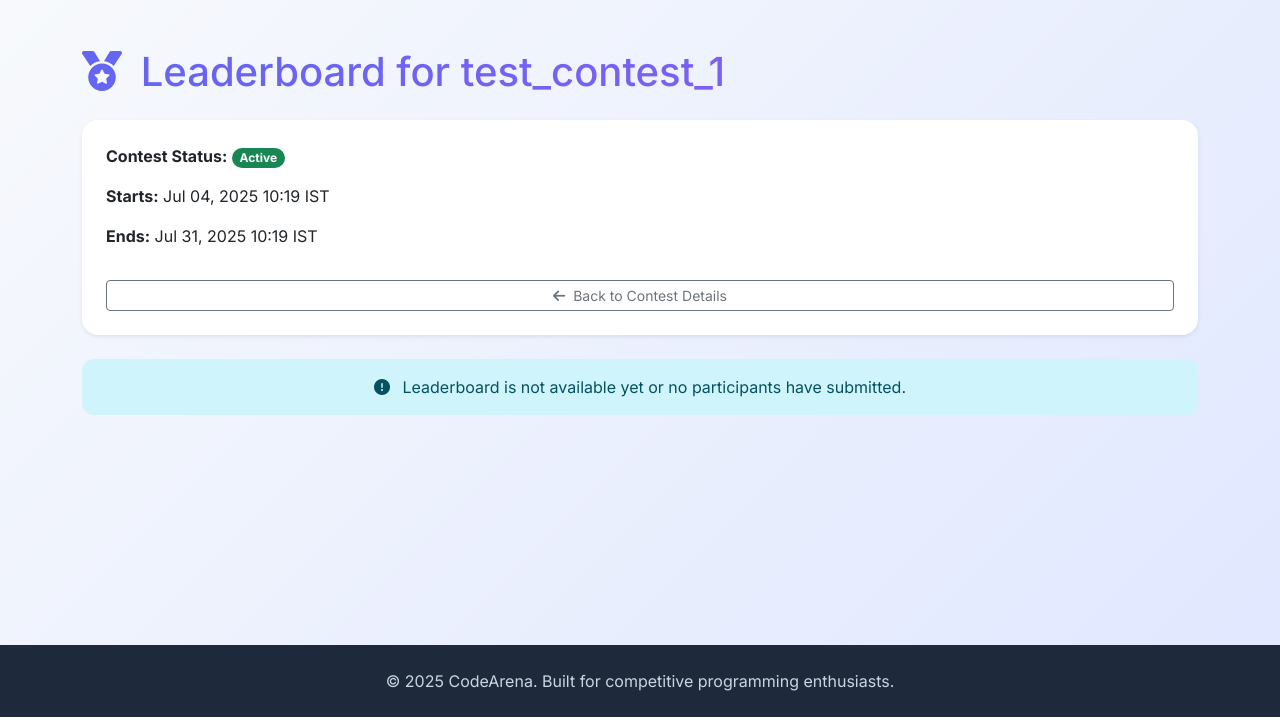
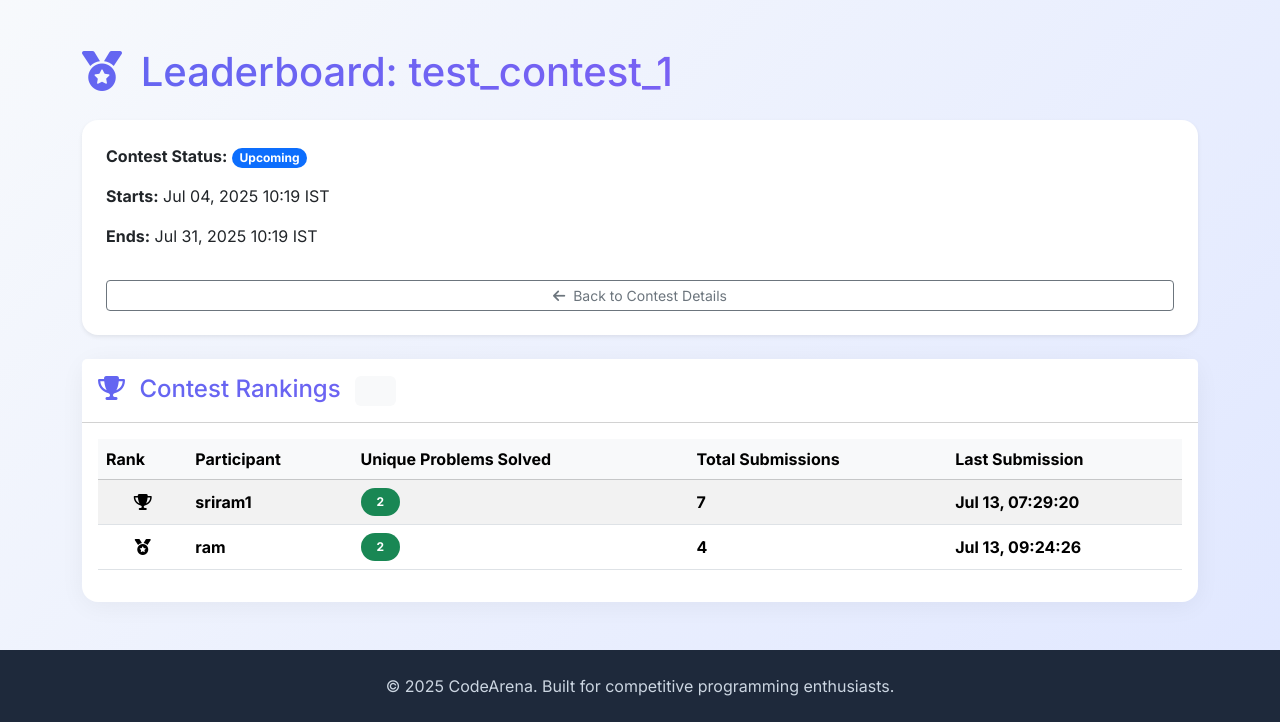
Before and after one commit to sriram6791/OJProject, a Django app: page /contests/1/leaderboard/ in a window 1280 px wide. Shown: the part 83-805 px from the top of the page. Run offline with Django 5.2, Linux system fonts and the light colour scheme; data comes from the database, SQL or seed files in the repository; both versions use the stored data as it was after the commit; parts of the project's set-up code (start-up, migrations or seed data) failed here and were passed over.

Commit message:
contest leaderboard is updated and working now

```diff
--- a/contests/views.py
+++ b/contests/views.py
@@ -93,15 +93,57 @@ class ContestLeaderboardView(View):
     def get(self, request, pk, *args, **kwargs):
         contest = get_object_or_404(Contest, pk=pk)
 
-        # You'll need to fetch and process submission data here
-        # For now, just a placeholder.
-        leaderboard_data = [] # Example: [{'user': 'user1', 'score': 150}, ...]
+        # Import necessary Django modules
+        from django.db.models import Count, Max, Q, Case, When, IntegerField
+        from django.db.models.functions import Coalesce
+
+        # First, get a distinct list of problems solved by each participant
+        # This ensures we only count each problem once per user
+        distinct_solved_problems = ContestSubmission.objects.filter(
+            contest_problem__contest=contest,
+            final_verdict='accepted'
+        ).values(
+            'participant',
+            'contest_problem__problem'
+        ).distinct()
+
+        # Create a subquery to count distinct solved problems
+        from django.db.models import Subquery, OuterRef
+
+        # Get all users who submitted at least one solution to this contest
+        user_submissions = ContestSubmission.objects.filter(
+            contest_problem__contest=contest
+        ).values(
+            'participant',
+            'participant__username'
+        ).annotate(
+            # Count distinct problems solved by each user
+            problems_solved=Count(
+                'contest_problem__problem',
+                filter=Q(final_verdict='accepted'),
+                distinct=True
+            ),
+            total_count=Count('id'),
+            last_submission_time=Max('submitted_at')
+        ).order_by('-problems_solved', 'last_submission_time')
+
+        # Create a leaderboard list
+        leaderboard_data = []
+        for entry in user_submissions:
+            leaderboard_data.append({
+                'user': {
+                    'id': entry['participant'],
+                    'username': entry['participant__username']
+                },
+                'score': entry['problems_solved'],  # Changed from accepted_count to problems_solved
+                'total_submissions': entry['total_count'],
+                'last_submission_time': entry['last_submission_time']
+            })
 
         context = {
             'contest': contest,
             'leaderboard_data': leaderboard_data,
         }
-        # You'll create a contests/contest_leaderboard.html template next
         return render(request, 'contests/contest_leaderboard.html', context)
 
 
--- a/templates/contests/contest_leaderboard.html
+++ b/templates/contests/contest_leaderboard.html
@@ -2,20 +2,70 @@
 
 {% block title %}{{ contest.name }} Leaderboard - CodeArena{% endblock %}
 
+{% block extra_css %}
+<style>
+    .leaderboard-card {
+        border-radius: 10px;
+        box-shadow: 0 4px 12px rgba(0,0,0,0.1);
+        transition: all 0.3s ease;
+    }
+
+    .leaderboard-card:hover {
+        transform: translateY(-5px);
+        box-shadow: 0 8px 20px rgba(0,0,0,0.15);
+    }
+
+    .text-gradient {
+        background: linear-gradient(135deg, #6a11cb, #2575fc);
+        -webkit-background-clip: text;
+        -webkit-text-fill-color: transparent;
+        background-clip: text;
+        color: transparent;
+    }
+
+    .table th {
+        font-weight: 600;
+        color: #495057;
+    }
+
+    .rank-cell {
+        font-size: 1.2rem;
+        font-weight: 700;
+        width: 60px;
+    }
+
+    .medal-icon {
+        font-size: 1.4rem;
+    }
+
+    .gold-medal {
+        color: #FFD700;
+    }
+
+    .silver-medal {
+        color: #C0C0C0;
+    }
+
+    .bronze-medal {
+        color: #CD7F32;
+    }
+</style>
+{% endblock %}
+
 {% block content %}
 <div class="container mt-5">
     <h1 class="mb-4 text-gradient">
-        <i class="fas fa-medal me-2"></i> Leaderboard for {{ contest.name }}
+        <i class="fas fa-medal me-2"></i> Leaderboard: {{ contest.name }}
     </h1>
 
     <div class="card p-4 shadow-sm mb-4">
         <p><strong>Contest Status:</strong>
-            {% if contest.status == 'upcoming' %}
-                <span class="badge bg-primary rounded-pill">{{ contest.status|title }}</span>
-            {% elif contest.status == 'active' %}
-                <span class="badge bg-success rounded-pill">{{ contest.status|title }}</span>
+            {% if contest.is_upcoming %}
+                <span class="badge bg-primary rounded-pill">Upcoming</span>
+            {% elif contest.is_active %}
+                <span class="badge bg-success rounded-pill">Active</span>
             {% else %}
-                <span class="badge bg-secondary rounded-pill">{{ contest.status|title }}</span>
+                <span class="badge bg-secondary rounded-pill">Ended</span>
             {% endif %}
         </p>
         <p><strong>Starts:</strong> {{ contest.start_time|date:"M d, Y H:i" }} IST</p>
@@ -26,35 +76,72 @@
     </div>
 
     {% if leaderboard_data %}
-        <div class="card shadow-sm">
+        <div class="card leaderboard-card">
+            <div class="card-header bg-white py-3">
+                <h4 class="card-title mb-0 text-gradient">
+                    <i class="fas fa-trophy me-2"></i> Contest Rankings
+                    <span class="badge bg-light text-secondary ms-2" data-bs-toggle="tooltip" data-bs-placement="right" title="Each problem is counted only once per participant, even if solved multiple times">
+                        <i class="fas fa-info-circle"></i>
+                    </span>
+                </h4>
+            </div>
             <div class="card-body">
-                <table class="table table-striped table-hover">
-                    <thead>
+                <div class="table-responsive">
+                    <table class="table table-striped table-hover align-middle">
+                        <thead class="table-light">
                             <tr>
-                            <th scope="col">#</th>
+                                <th scope="col">Rank</th>
                                 <th scope="col">Participant</th>
-                            <th scope="col">Total Score</th>
-                            <th scope="col">Last Submission Time</th> {# You'll need to add this data to your view #}
+                                <th scope="col">Unique Problems Solved</th>
+                                <th scope="col">Total Submissions</th>
+                                <th scope="col">Last Submission</th>
                             </tr>
                         </thead>
                         <tbody>
                             {% for entry in leaderboard_data %}
-                        <tr>
-                            <th scope="row">{{ forloop.counter }}</th>
+                            <tr {% if forloop.counter <= 3 %}class="fw-bold"{% endif %}>
+                                <td class="text-center rank-cell">
+                                    {% if forloop.counter == 1 %}
+                                        <i class="fas fa-trophy medal-icon gold-medal" title="1st Place"></i>
+                                    {% elif forloop.counter == 2 %}
+                                        <i class="fas fa-medal medal-icon silver-medal" title="2nd Place"></i>
+                                    {% elif forloop.counter == 3 %}
+                                        <i class="fas fa-medal medal-icon bronze-medal" title="3rd Place"></i>
+                                    {% else %}
+                                        {{ forloop.counter }}
+                                    {% endif %}
+                                </td>
                                 <td>{{ entry.user.username }}</td>
-                            <td>{{ entry.score }}</td>
-                            <td>{{ entry.last_submission_time|date:"H:i:s" }}</td> {# Example #}
+                                <td>
+                                    <span class="badge bg-success rounded-pill px-3 py-2">{{ entry.score }}</span>
+                                </td>
+                                <td>{{ entry.total_submissions }}</td>
+                                <td>{{ entry.last_submission_time|date:"M d, H:i:s" }}</td>
                             </tr>
                             {% endfor %}
                         </tbody>
                     </table>
                 </div>
             </div>
+        </div>
     {% else %}
-        <div class="alert alert-info text-center mt-4">
-            <i class="fas fa-exclamation-circle me-2"></i> Leaderboard is not available yet or no participants have submitted.
+        <div class="alert alert-info text-center mt-4 p-4">
+            <i class="fas fa-info-circle fa-2x mb-3 d-block"></i>
+            <h5>No Submissions Yet</h5>
+            <p class="mb-0">The leaderboard will be available once participants start submitting solutions.</p>
         </div>
     {% endif %}
-
 </div>
 {% endblock %}
+
+{% block extra_js %}
+<script>
+    // Initialize tooltips
+    document.addEventListener('DOMContentLoaded', function() {
+        var tooltipTriggerList = [].slice.call(document.querySelectorAll('[data-bs-toggle="tooltip"]'))
+        var tooltipList = tooltipTriggerList.map(function (tooltipTriggerEl) {
+            return new bootstrap.Tooltip(tooltipTriggerEl)
+        });
+    });
+</script>
+{% endblock %}
```
Also changed, not shown: db.sqlite3. Lines whose indentation alone changed are shown as unchanged.
